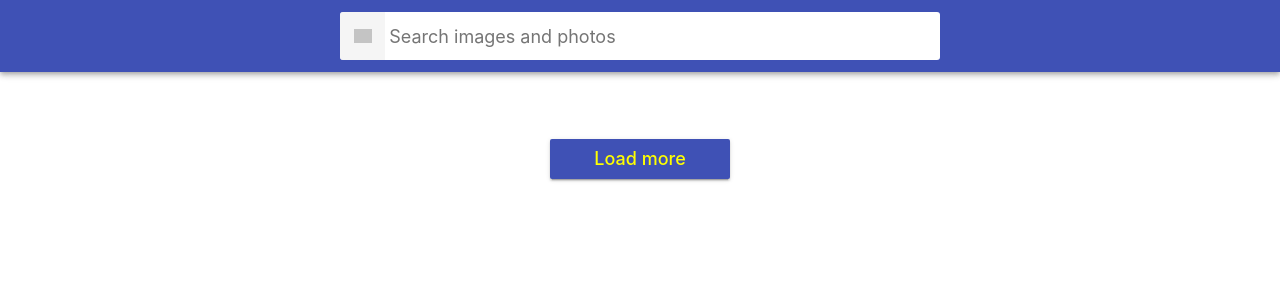
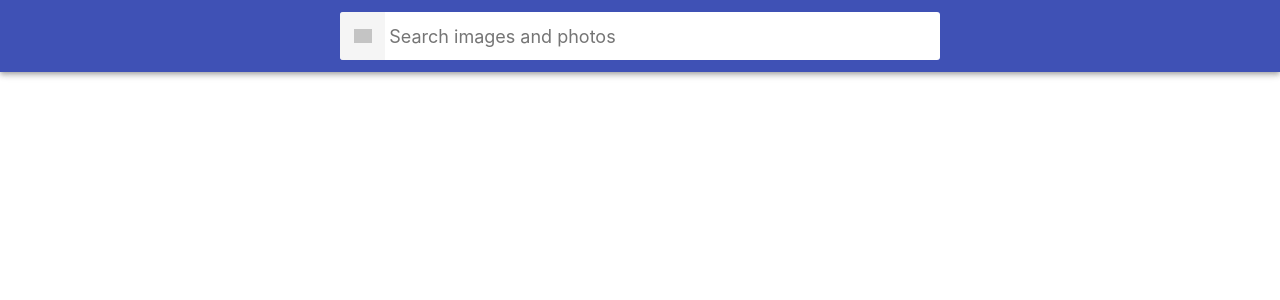
Before and after one commit to ShegdaIgor/goit-react-hw-03-image-finder, a React (Create React App) app: page / in a window 1280 px wide. Shown: the top 300 px of the page. Built offline with nearby package versions, Linux system fonts and the light colour scheme; grey boxes are pictures that could not be loaded.

Commit message:
fix button

```diff
--- a/src/components/App.jsx
+++ b/src/components/App.jsx
@@ -62,7 +62,9 @@ export class App extends Component {
         <Searchbar onSubmit={this.handleSubmit} />
         <ImageGallery images={this.state.images} />
         {this.state.isLoading && <Loader />}
-        <Button onLoadMore={this.handleLoadMore} />
+        {this.state.totalHits > this.state.images.length && (
+          <Button onLoadMore={this.handleLoadMore} />
+        )}
       </div>
     );
   }
```
